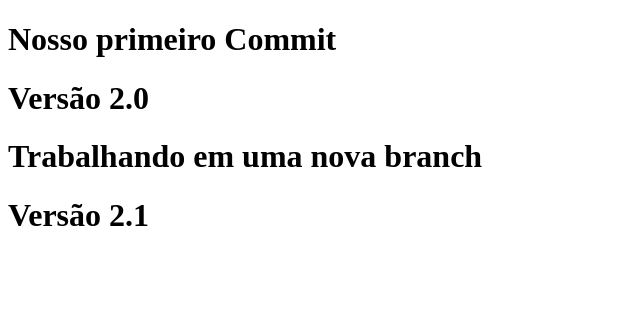
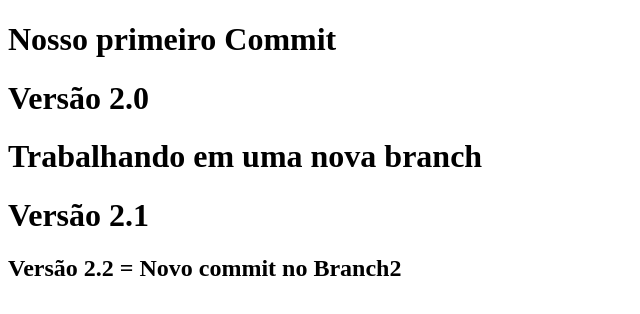
Before and after one commit to sopadelobas/ProjetoGit3, a plain HTML site: page index.html in a window 1280 px wide. Shown: the whole page, without its empty margins (0-640 px from the left). Drawn offline with Linux system fonts and the light colour scheme.

Commit message:
Nova alteração no Branch2

```diff
--- a/index.html
+++ b/index.html
@@ -10,5 +10,6 @@
     <h1> Versão 2.0 </h1>
     <h1> Trabalhando em uma nova branch </h1>
     <h1> Versão 2.1 </h1>
+    <h2> Versão 2.2 = Novo commit no Branch2 </h2>
 </body>
 </html>
```
